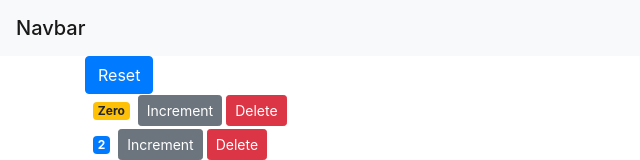
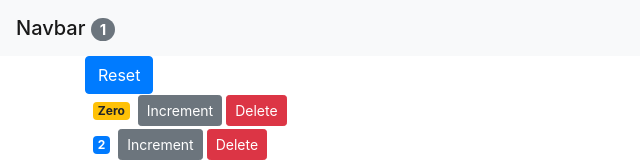
Before and after one commit to fuboki10/Counter-App, a React (Create React App) app: page / in a window 1280 px wide. Shown: the top 160 px of the page, without its empty margins (0-640 px from the left). Built offline with nearby package versions, Linux system fonts and the light colour scheme.

Commit message:
Add total counters to NavBar

```diff
--- a/src/App.js
+++ b/src/App.js
@@ -1,16 +1,56 @@
-import React from "react";
+import React, { Component } from "react";
 import Counters from "./components/counters.jsx";
 import NavBar from "./components/navbar.jsx";
 
-function App() {
+class App extends Component {
+  state = {
+    counters: [
+      { id: 1, value: 0 },
+      { id: 2, value: 2 },
+      { id: 3, value: 0 },
+      { id: 4, value: 0 },
+    ],
+  };
+
+  handleDelete = (id) => {
+    const counters = this.state.counters.filter((counter) => counter.id !== id);
+    this.setState({ counters });
+  };
+
+  handleReset = () => {
+    const counter = this.state.counters.map((counter) => {
+      counter.value = 0;
+      return counter;
+    });
+
+    this.setState({ counter });
+  };
+
+  handleIncrement = (counter) => {
+    const counters = [...this.state.counters];
+    const index = counters.indexOf(counter);
+    counters[index].value++;
+    this.setState({ counters });
+  };
+  render() {
     return (
       <React.Fragment>
-      <NavBar />
+        <NavBar totalCounters={this.totalCounters()} />
         <main className="container">
-        <Counters />
+          <Counters
+            onDelete={this.handleDelete}
+            onReset={this.handleReset}
+            onIncrement={this.handleIncrement}
+            counters={this.state.counters}
+          />
         </main>
       </React.Fragment>
     );
   }
 
+  totalCounters = () => {
+    return this.state.counters.filter((c) => c.value > 0).length;
+  };
+}
+
 export default App;
--- a/src/components/counters.jsx
+++ b/src/components/counters.jsx
@@ -2,48 +2,18 @@ import React, { Component } from "react";
 import Counter from "./counter.jsx";
 
 class Counters extends Component {
-  state = {
-    counters: [
-      { id: 1, value: 0 },
-      { id: 2, value: 2 },
-      { id: 3, value: 0 },
-      { id: 4, value: 0 },
-    ],
-  };
-
-  handleDelete = (id) => {
-    const counters = this.state.counters.filter((counter) => counter.id !== id);
-    this.setState({ counters });
-  };
-
-  handleReset = () => {
-    const counter = this.state.counters.map((counter) => {
-      counter.value = 0;
-      return counter;
-    });
-
-    this.setState({ counter });
-  };
-
-  handleIncrement = (counter) => {
-    const counters = [...this.state.counters];
-    const index = counters.indexOf(counter);
-    counters[index].value++;
-    this.setState({ counters });
-  };
-
   render() {
     return (
       <div>
-        <button className="btn btn-primary" onClick={this.handleReset}>
+        <button className="btn btn-primary" onClick={this.props.onReset}>
           Reset
         </button>
-        {this.state.counters.map((counter) => (
+        {this.props.counters.map((counter) => (
           <Counter
             key={counter.id}
             counter={counter}
-            onDelete={this.handleDelete}
-            onIncrement={this.handleIncrement}
+            onDelete={this.props.onDelete}
+            onIncrement={this.props.onIncrement}
           />
         ))}
       </div>
--- a/src/components/navbar.jsx
+++ b/src/components/navbar.jsx
@@ -4,7 +4,12 @@ class Navbar extends Component {
   render() {
     return (
       <nav className="navbar navbar-light bg-light">
-        <span className="navbar-brand mb-0 h1">Navbar</span>
+        <span className="navbar-brand mb-0 h1">
+          Navbar{" "}
+          <span className="badge badge-pill badge-secondary">
+            {this.props.totalCounters}
+          </span>
+        </span>
       </nav>
     );
   }
```
Lines whose indentation alone changed are shown as unchanged.
